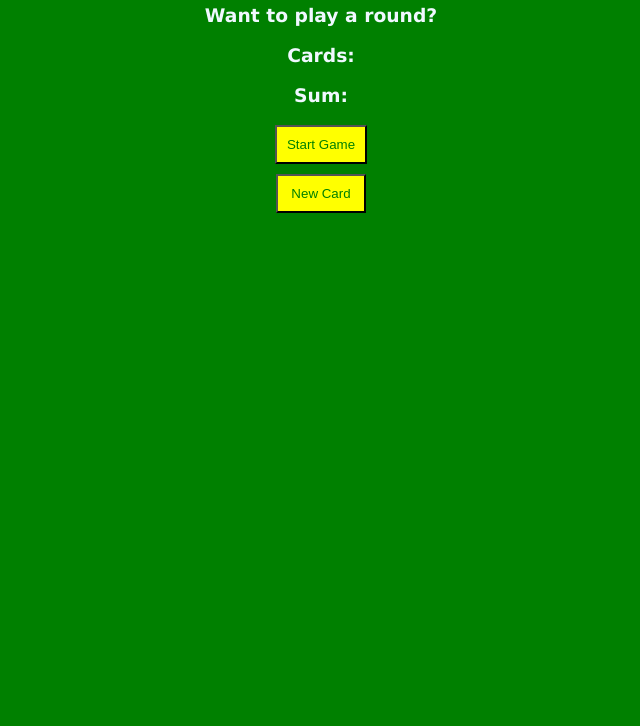
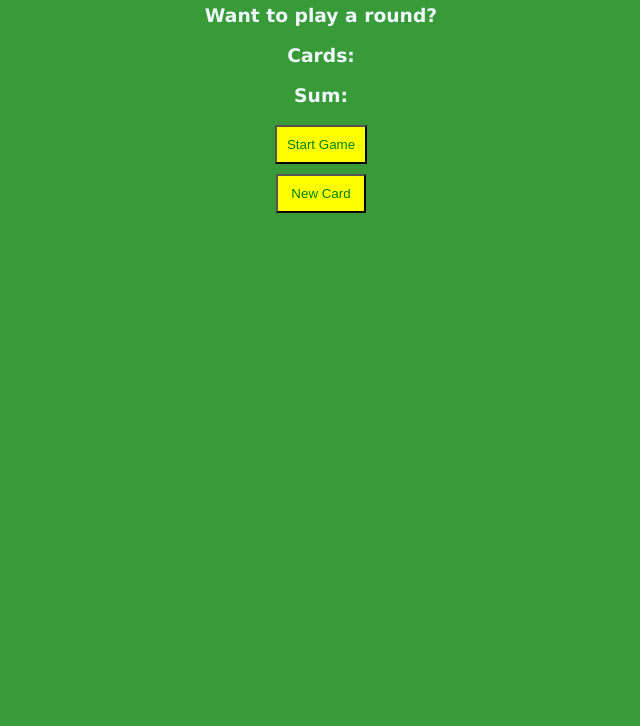
Before and after one commit to ZohilRahimzai/BlackJackGameJS, a plain HTML site: page GAme/index.html in a window 1280 px wide. Shown: the part 74-800 px from the top of the page, without its empty margins (319-959 px from the left). Drawn offline with Linux system fonts and the light colour scheme.

Commit message:
UI updated

```diff
--- a/GAme/index.css
+++ b/GAme/index.css
@@ -11,7 +11,7 @@
 
 body {
 
-    background-color: green;
+    background-color: rgba(0, 128, 0, 0.781);
 
 }
 
```
